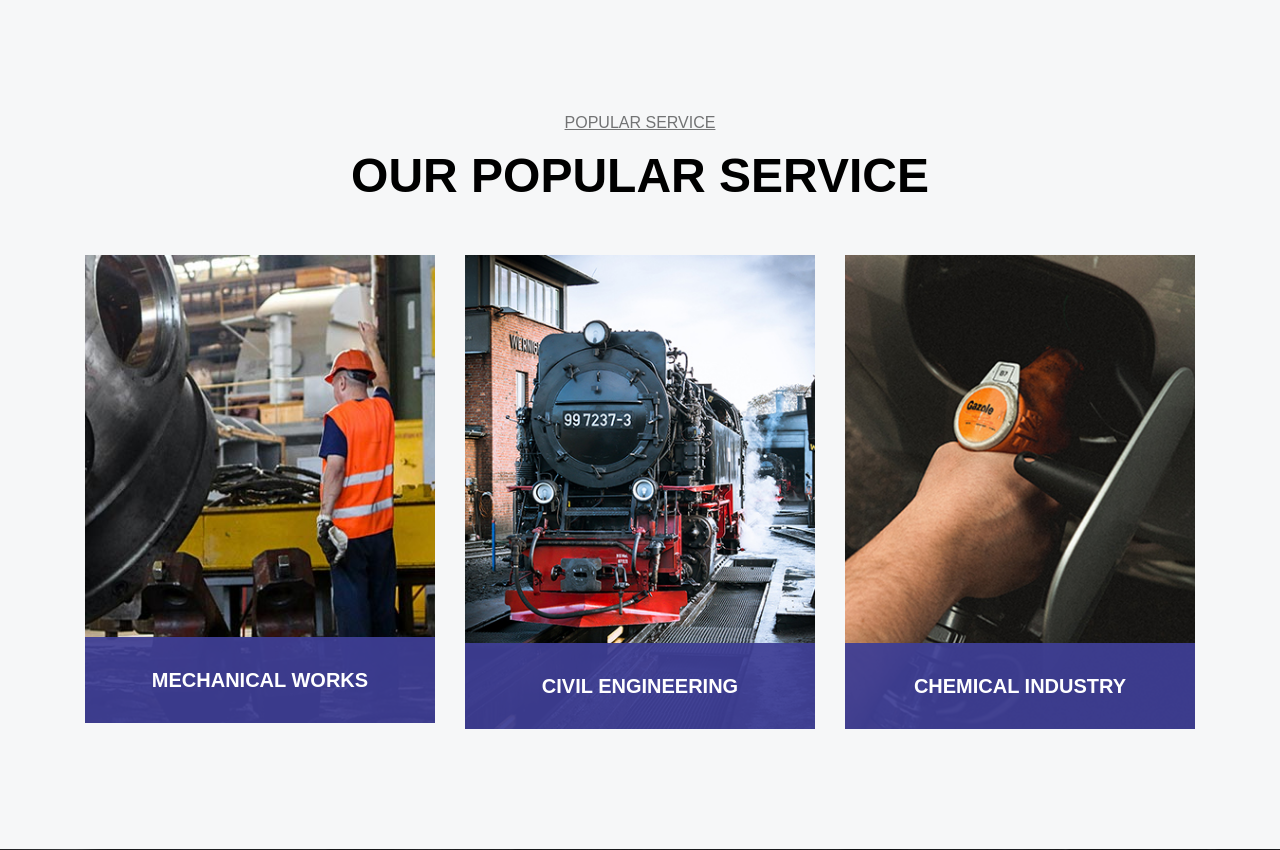
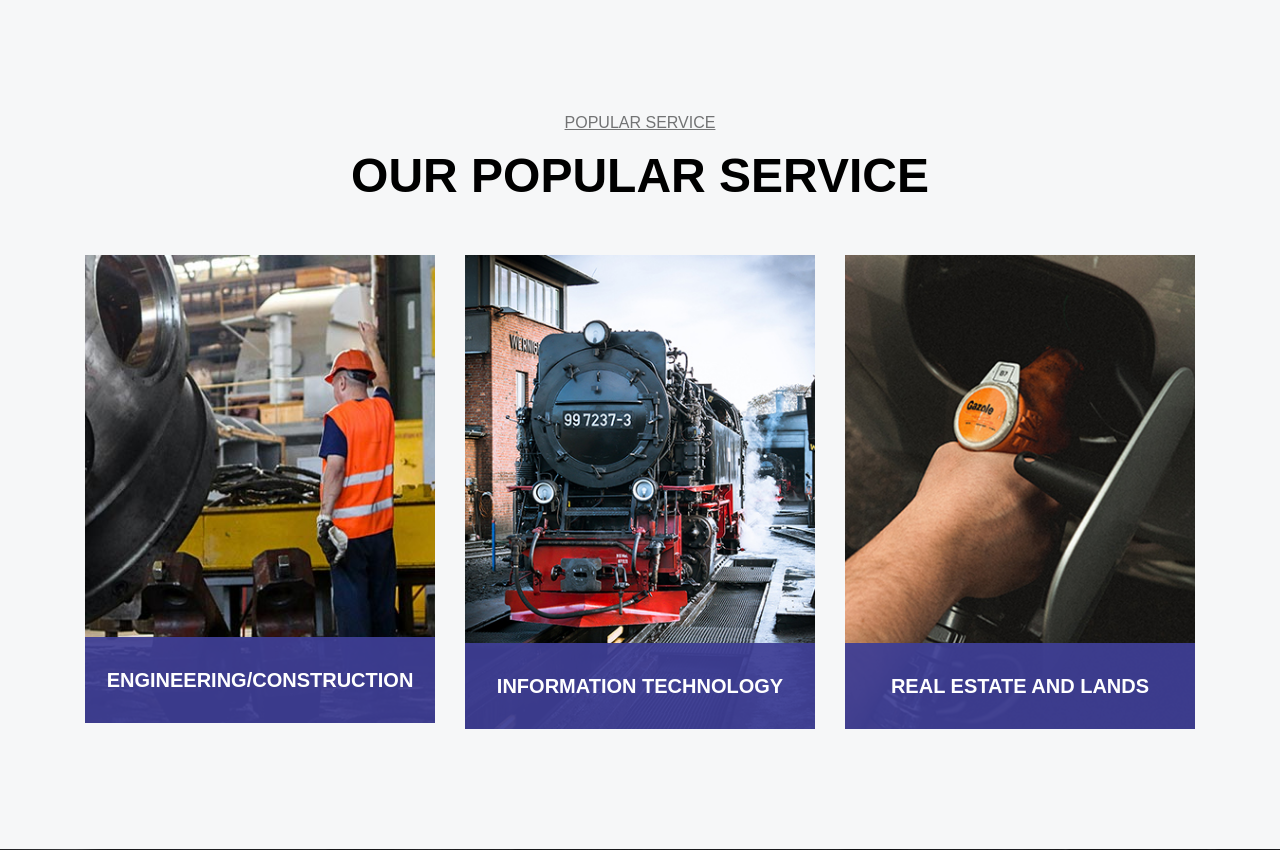
Before and after one commit to Maxzeno/bomachgroup, a Django app: page / in a window 1280 px wide. Shown: the part 4341-5191 px from the top of the page. Run offline with Django 4.2, Linux system fonts and the light colour scheme; some libraries are stand-ins or nearby versions; some web fonts are replaced.

Commit message:
still trying to fill the page content

```diff
--- a/static/assets/css/custom-animation.css
+++ b/static/assets/css/custom-animation.css
@@ -898,6 +898,8 @@
   display: inline-block;
   width: 150px;
   height: 150px;
+  right: 0;
+  /* left: 0; */
   border-radius: 100%;
   background: #c02140;
   -webkit-animation: preloader 1.3s linear infinite;
--- a/templates/main/index.html
+++ b/templates/main/index.html
@@ -200,9 +200,7 @@
                 <div class="contact-infos mb-30">
                     <div class="contact-list">
                         <h4>Contact Info</h4>
-.                        <ul>
-                            <li><i class="flaticon-phone-call"></i><a href="tel:02(205)5552255">02 (205) 555 2255</a></li>
-                        </ul>
+.                        <h6<a href="tel:02(205)5552255">02 (205) 555 2255</a></h6>
                     </div>
                 </div>
             </div>
@@ -510,14 +508,14 @@
                     <div class="popular__services-thumb p-relative">
                         <img src="assets/img/popular-service/pp-service-1.jpg" alt="img not found">
                         <div class="popular__services-thumb-title">
-                           <h5><a href="service-details.html">Mechanical Works</a></h5>
+                           <h5><a href="service-details.html">ENGINEERING/CONSTRUCTION</a></h5>
                         </div>
                         <div class="popular__services-thumb-text text-center">
                             <div class="popular__services-thumb-text-icon mb-30">
                                 <a href="service-details.html"><i class="flaticon-robot-arm"></i></a>
                             </div>
                             <div class="popular__services-thumb-text-content transition-3">
-                                <h3 class="services__title"><a href="service-details.html">Mechanical Works</a></h3>
+                                <h3 class="services__title"><a href="service-details.html">ENGINEERING/CONSTRUCTION</a></h3>
                                 <p>luctus aenean nascetur neque and pedeco lobortis pulvinar</p>
                                 <div class="popular__services-thumb-text-button">
                                     <a href="service-details.html">Read More</a>
@@ -532,14 +530,14 @@
                     <div class="popular__services-thumb p-relative">
                         <img src="assets/img/popular-service/pp-service.jpg" alt="img not found">
                         <div class="popular__services-thumb-title">
-                           <h5><a href="service-details.html">Civil Engineering</a></h5>
+                           <h5><a href="service-details.html">INFORMATION TECHNOLOGY</a></h5>
                         </div>
                         <div class="popular__services-thumb-text text-center">
                             <div class="popular__services-thumb-text-icon mb-30">
                                 <a href="service-details.html"><i class="flaticon-engineer"></i></a>
                             </div>
                             <div class="popular__services-thumb-text-content transition-3">
-                                <h3 class="services__title"><a href="service-details.html">Civil Engineering</a></h3>
+                                <h3 class="services__title"><a href="service-details.html">INFORMATION TECHNOLOGY</a></h3>
                                 <p>neque and pedeco lobortis pulvinar  luctus aenean nascetur </p>
                                 <div class="popular__services-thumb-text-button">
                                     <a href="service-details.html">Read More</a>
@@ -554,14 +552,14 @@
                     <div class="popular__services-thumb p-relative">
                         <img src="assets/img/popular-service/pp-service-2.jpg" alt="img not found">
                         <div class="popular__services-thumb-title">
-                           <h5><a href="service-details.html">CHEMICAL INDUSTRY</a></h5>
+                           <h5><a href="service-details.html">REAL ESTATE AND LANDS</a></h5>
                         </div>
                         <div class="popular__services-thumb-text text-center">
                             <div class="popular__services-thumb-text-icon mb-30">
                                <a href="service-details.html"><i class="flaticon-oil"></i></a>
                             </div>
                             <div class="popular__services-thumb-text-content transition-3">
-                                <h3 class="services__title"><a href="service-details.html">CHEMICAL INDUSTRY</a></h3>
+                                <h3 class="services__title"><a href="service-details.html">REAL ESTATE AND LANDS</a></h3>
                                 <p>lobortis neque and pedeco  pulvinar  luctus aenean nascetur</p>
                                 <div class="popular__services-thumb-text-button">
                                     <a href="service-details.html">Read More</a>
```
